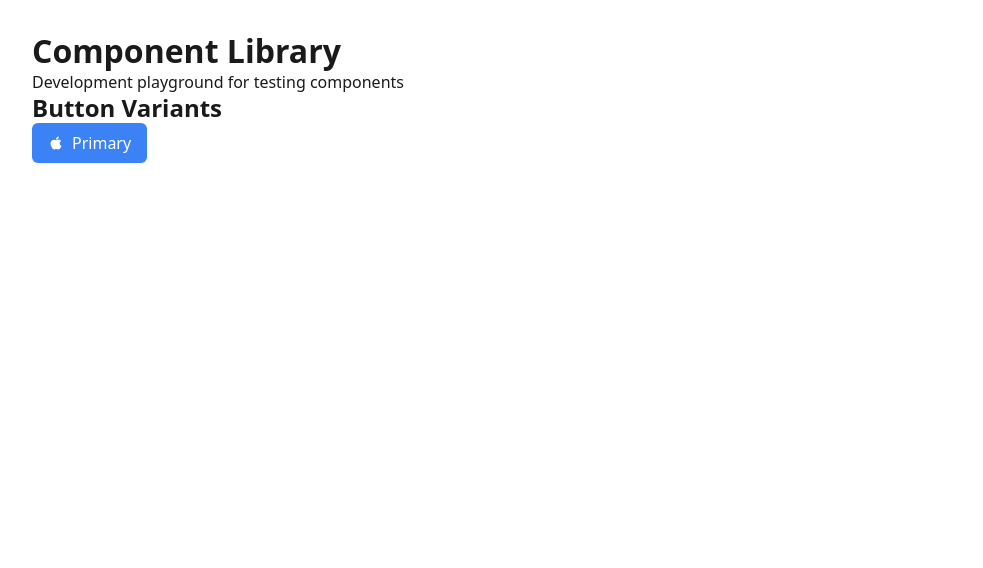
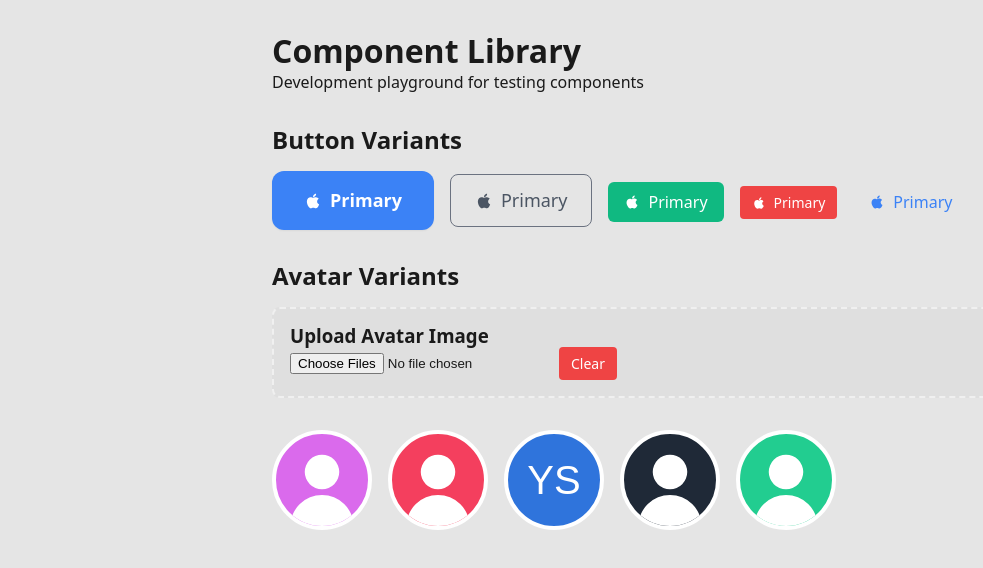
Before and after one commit to yordan-st/component-library, a React (Vite) app: page / in a window 1280 px wide. Shown: the top 568 px of the page, without its empty margins (0-983 px from the left). Built offline with nearby package versions, Linux system fonts and the light colour scheme.

Commit message:
feat: implement avatar component & minor

```diff
--- a/src/App.tsx
+++ b/src/App.tsx
@@ -1,27 +1,156 @@
-import { Button } from ".";
+import { Button, Avatar } from ".";
 import { AiFillApple } from "react-icons/ai";
+import { useState, useEffect } from "react";
 
 function App() {
+  const [avatarImgs, setAvatarImgs] = useState<string[]>([""]);
+
+  // Load saved images from localStorage on component mount
+  useEffect(() => {
+    const savedImages = localStorage.getItem("avatarImages");
+    if (savedImages) {
+      setAvatarImgs(JSON.parse(savedImages));
+    }
+  }, []);
+
+  // Handle file upload
+  const handleImageUpload = (event: React.ChangeEvent<HTMLInputElement>) => {
+    const files = event.target.files;
+    if (files && files.length > 0) {
+      // Limit to 2 images
+      const filesToProcess = Array.from(files).slice(0, 2);
+      const newImages: string[] = [];
+
+      let processedCount = 0;
+
+      filesToProcess.forEach((file, index) => {
+        // Check if file is an image
+        if (!file.type.startsWith("image/")) {
+          alert(`File ${index + 1} is not an image`);
+          return;
+        }
+
+        // Check file size (limit to 5MB)
+        if (file.size > 5 * 1024 * 1024) {
+          alert(`Image ${index + 1} size should be less than 5MB`);
+          return;
+        }
+
+        const reader = new FileReader();
+        reader.onload = (e) => {
+          const base64String = e.target?.result as string;
+          newImages[index] = base64String;
+          processedCount++;
+
+          // When all files are processed, update state and localStorage
+          if (processedCount === filesToProcess.length) {
+            const updatedImages = [
+              ...newImages,
+              ...avatarImgs.slice(newImages.length),
+            ];
+            setAvatarImgs(updatedImages);
+            localStorage.setItem("avatarImages", JSON.stringify(updatedImages));
+          }
+        };
+        reader.readAsDataURL(file);
+      });
+    }
+  };
+
+  // Clear uploaded image
+  const clearImage = () => {
+    localStorage.removeItem("avatarImage");
+    setAvatarImgs([""]);
+  };
+
   return (
-    <div style={{ padding: "2rem", maxWidth: "800px" }}>
+    <div style={{ padding: "2rem", maxWidth: "800px", margin: "0 auto" }}>
       <h1>Component Library</h1>
       <p>Development playground for testing components</p>
 
       {/* === BUTTON VARIANTS === */}
-      <section style={{ marginBottom: "2rem" }}>
-        <h2>Button Variants</h2>
+      <section style={{ marginTop: "2rem" }}>
+        <h2 style={{ marginBottom: "1rem" }}>Button Variants</h2>
         <div
           style={{
             display: "flex",
             gap: "1rem",
             flexWrap: "wrap",
-            marginBottom: "1rem",
+            alignItems: "baseline",
           }}
         >
-          <Button variant="primary">
+          <Button variant="primary" size="extra-large">
             <AiFillApple />
             Primary
           </Button>
+          <Button variant="secondary" size="large">
+            <AiFillApple />
+            Primary
+          </Button>
+          <Button variant="success">
+            <AiFillApple />
+            Primary
+          </Button>
+          <Button variant="danger" size="small">
+            <AiFillApple />
+            Primary
+          </Button>
+          <Button variant="ghost">
+            <AiFillApple />
+            Primary
+          </Button>
+        </div>
+      </section>
+
+      {/* === AVATAR VARIANTS === */}
+      <section style={{ marginTop: "2rem" }}>
+        <h2 style={{ marginBottom: "1rem" }}>Avatar Variants</h2>
+
+        {/* Image Upload Section */}
+        <div
+          style={{
+            marginBottom: "2rem",
+            padding: "1rem",
+            border: "2px dashed #f0f0f0",
+            borderRadius: "8px",
+            backgroundColor: "#dfdfdf",
+          }}
+        >
+          <h3>Upload Avatar Image</h3>
+          <div
+            style={{
+              display: "flex",
+              gap: "1rem",
+              alignItems: "center",
+            }}
+          >
+            <input
+              type="file"
+              accept="image/*"
+              onChange={handleImageUpload}
+              multiple
+            />
+            {avatarImgs && (
+              <Button variant="danger" size="small" onClick={clearImage}>
+                Clear
+              </Button>
+            )}
+          </div>
+        </div>
+
+        <div
+          style={{
+            display: "flex",
+            gap: "1rem",
+            flexWrap: "wrap",
+            alignItems: "center",
+          }}
+        >
+          <Avatar bgColor="pink"></Avatar>
+          <Avatar bgColor="red" imgSrc={avatarImgs[0]}></Avatar>
+          <Avatar bgColor="blue">YS</Avatar>
+          <Avatar bgColor="navy" imgSrc={avatarImgs[1]}></Avatar>
+          <Avatar bgColor="green"></Avatar>
         </div>
       </section>
     </div>
--- /dev/null
+++ b/src/components/Avatar/Avatar.scss
@@ -0,0 +1,53 @@
+.avatar {
+  height: 100px;
+  width: 100px;
+  border-radius: 50%;
+  overflow: hidden;
+  display: flex;
+  align-items: center;
+  justify-content: center;
+  border: 0.3rem solid white;
+
+  > img {
+    width: 100%;
+  }
+  > svg {
+    height: 100%;
+    width: 100%;
+    transform: translateY(15px);
+    color: white;
+  }
+  &-letters {
+    background-color: var(--red);
+    color: white;
+    display: flex;
+    align-items: center;
+    justify-content: center;
+    font-size: 2.5rem;
+    font-family: "Karla", sans-serif;
+  }
+}
+
+/*
+Classes below will help with rendering random
+background colors for the extra credit
+*/
+.navy {
+  background-color: #1f2937;
+}
+
+.pink {
+  background-color: #da6aec;
+}
+
+.red {
+  background-color: #f43f5e;
+}
+
+.blue {
+  background-color: #2f74dc;
+}
+
+.green {
+  background-color: #22cd90;
+}
--- /dev/null
+++ b/src/components/Avatar/Avatar.tsx
@@ -0,0 +1,26 @@
+import "./Avatar.scss";
+import { HiUser } from "react-icons/hi2";
+
+export interface AvatarProps extends React.ImgHTMLAttributes<HTMLImageElement> {
+  children?: React.ReactNode;
+  imgSrc?: string;
+  bgColor?: string;
+}
+
+function Avatar({ children, imgSrc, bgColor, ...rest }: AvatarProps) {
+  const classNames = ["avatar", bgColor].join(" ").trim();
+
+  return (
+    <div className={classNames}>
+      {imgSrc ? (
+        <img className="avatar__image" src={imgSrc} {...rest} />
+      ) : children ? (
+        <span className="avatar-letters">{children}</span>
+      ) : (
+        <HiUser />
+      )}
+    </div>
+  );
+}
+
+export default Avatar;
--- /dev/null
+++ b/src/components/Avatar/index.ts
@@ -0,0 +1,2 @@
+export { default } from "./Avatar";
+export type { AvatarProps } from "./Avatar";
--- a/src/components/Button/Button.tsx
+++ b/src/components/Button/Button.tsx
@@ -59,17 +59,16 @@ function Button({
   children,
   loading = false,
   disabled,
-  ...props
+  ...rest
 }: ButtonProps) {
   // Build BEM class names
-  const baseClass = "btn";
-  const variantClass = `${baseClass}--${variant}`;
-  const sizeClass = `${baseClass}--${size}`;
-  const loadingClass = loading ? `${baseClass}--loading` : "";
+  const variantClass = `btn--${variant}`;
+  const sizeClass = `btn--${size}`;
+  const loadingClass = loading ? `btn--loading` : "";
 
   // Combine all classes
   const buttonClasses = [
-    baseClass,
+    "btn",
     variantClass,
     sizeClass,
     loadingClass,
@@ -81,8 +80,7 @@ function Button({
   return (
     <button
       className={buttonClasses}
-      disabled={disabled || loading} // Disable when loading
-      {...props} // Spread remaining props (onClick, onFocus, etc.)
+      {...rest} // Spread remaining props (onClick, onFocus, etc.)
     >
       {children}
     </button>
--- a/src/components/index.ts
+++ b/src/components/index.ts
@@ -5,3 +5,4 @@
 
 // This will be the main entry point for your component library
 export { default as Button } from "./Button";
+export { default as Avatar } from "./Avatar";
--- a/src/index.css
+++ b/src/index.css
@@ -21,7 +21,7 @@ html {
 body {
   line-height: inherit;
   min-height: 100vh;
-  background-color: #ffffff;
+  background-color: #e5e5e5;
   color: #1a1a1a;
 }
 
```
